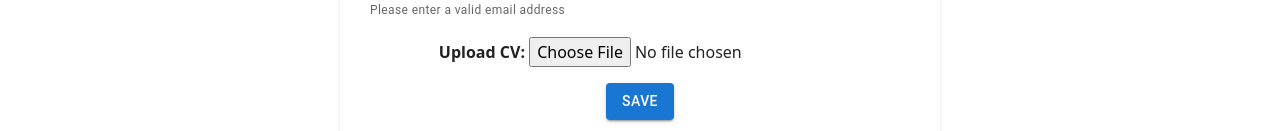
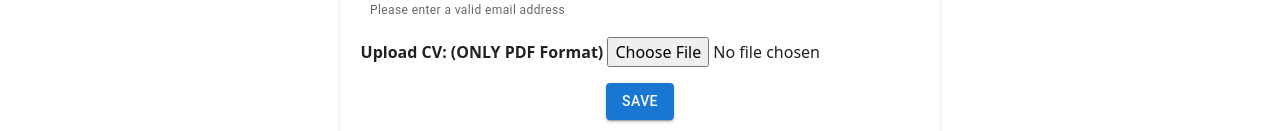
Before and after one commit to KissRoli96/dogapp, a React (Create React App) app in the folder frontend/: page /dogcosmetics-training in a window 1280 px wide. Shown: the part 618-749 px from the top of the page. Built offline with nearby package versions, Linux system fonts and the light colour scheme; no server answers.

Commit message:
File upload input title refact

```diff
--- a/frontend/src/components/DogcosmeticsTraining/DogcosmeticsTraining.tsx
+++ b/frontend/src/components/DogcosmeticsTraining/DogcosmeticsTraining.tsx
@@ -259,7 +259,7 @@ function DogcosmeticsTraining() {
                                 </Grid>
                                 <Grid item xs={12}>
                                     <label>
-                                        <strong>Upload CV: </strong>
+                                        <strong>Upload CV: (ONLY PDF Format) </strong>
                                         <input
                                             type="file"
                                             onChange={handleFileChange}
```
